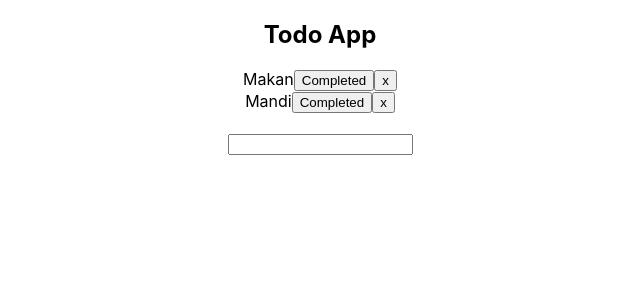
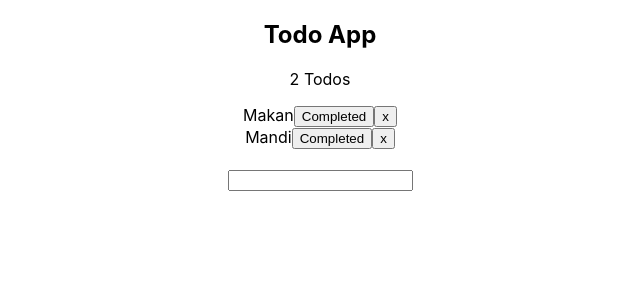
Before and after one commit to milhamsuryapratama/react-hook-todo-app, a React (Create React App) app: page / in a window 1280 px wide. Shown: the top 300 px of the page, without its empty margins (320-960 px from the left). Built offline with nearby package versions, Linux system fonts and the light colour scheme.

Commit message:
add todos length

```diff
--- a/src/App.js
+++ b/src/App.js
@@ -36,6 +36,7 @@ function App() {
   return (
     <div className="App">
       <h2>Todo App</h2>
+      <p>{todos.length} Todos</p>
       <div className="todo-list">
         {todos.map((todo, index) => (
           <Todo
```
